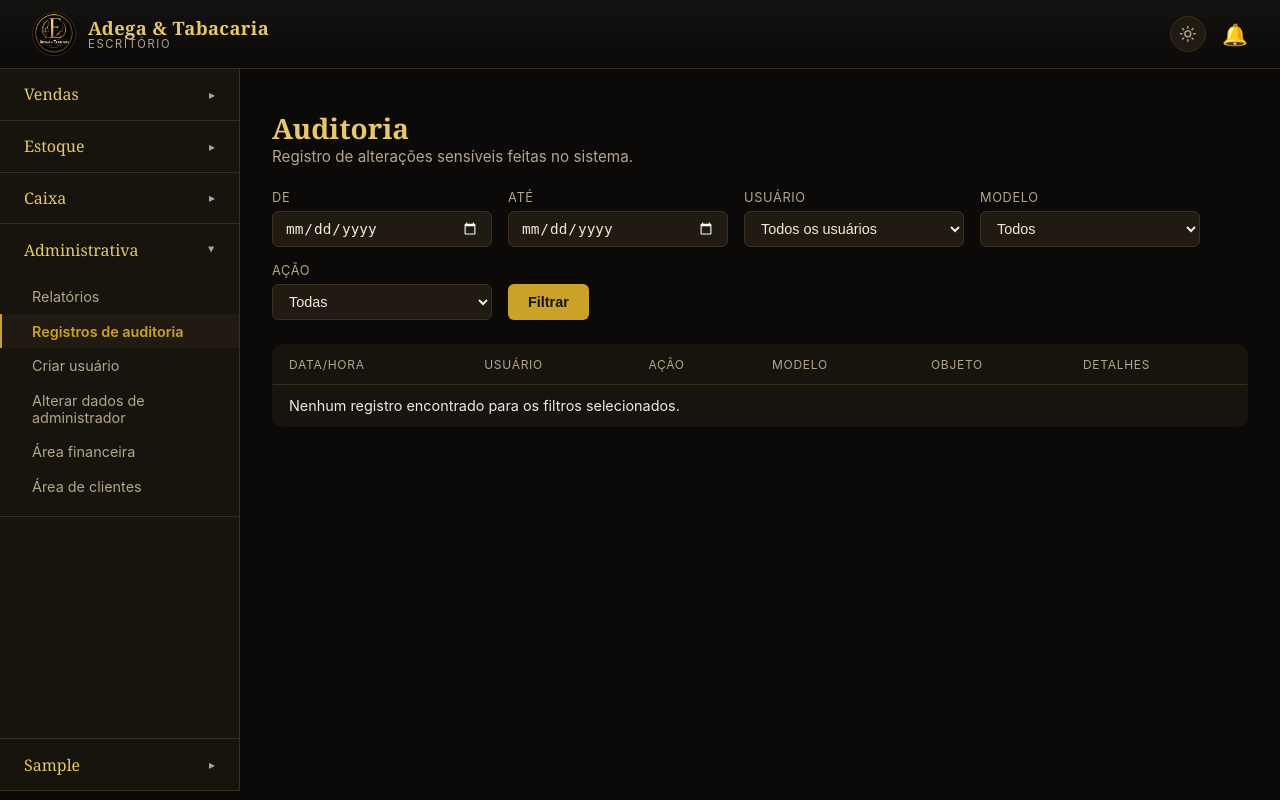
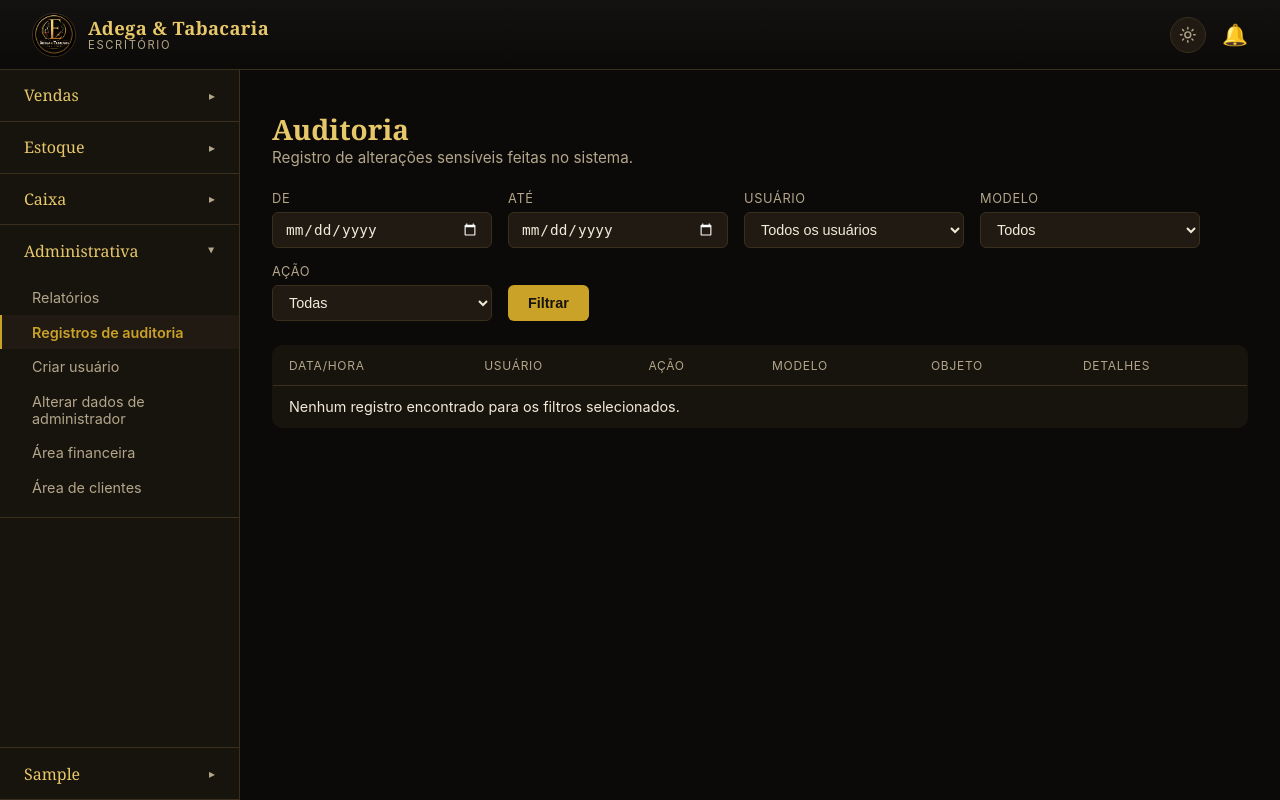
Before and after one commit to Arthur-Ferreira-Fernandes/Adega-Escritorio, a Django app: page /auditoria/ in a window 1280 px wide. Run offline with Django 5.2, Linux system fonts and the light colour scheme; the visitor is signed in with stand-in values (Sample User, id 1); data comes from the database, SQL or seed files in the repository; data that the repository does not hold is empty.

Commit message:
feat: Enhance header and sidebar layout with sticky positioning and dynamic height adjustments

```diff
--- a/desktop/iniciar.py
+++ b/desktop/iniciar.py
@@ -197,7 +197,7 @@ def abrir_janela(url, titulo, pasta_dados):
     webview.settings["OPEN_EXTERNAL_LINKS_IN_BROWSER"] = False
     janela = criar_janela(
         titulo, url, js_api=Api(), width=1280, height=800, min_size=(900, 600),
-        confirm_close=True,
+        confirm_close=True, maximized=True,
     )
     janela.events.loaded += lambda: janela.evaluate_js(JS_JANELAS_NOVAS)
     webview.start(
--- a/static/css/site.css
+++ b/static/css/site.css
@@ -18,6 +18,7 @@
     color-scheme: dark;
     --fonte-marca: Georgia, "Times New Roman", serif;
     --fonte-base: -apple-system, BlinkMacSystemFont, "Segoe UI", sans-serif;
+    --altura-cabecalho: 70px;
 }
 
 /* Tema claro: ligado pelo botão do cabeçalho (static/js/tema.js). */
@@ -45,6 +46,11 @@
     box-sizing: border-box;
 }
 
+/* Links com âncora (#config-caixa) não param escondidos atrás do cabeçalho fixo. */
+html {
+    scroll-padding-top: calc(var(--altura-cabecalho) + 1rem);
+}
+
 body {
     margin: 0;
     font-family: var(--fonte-base);
@@ -58,11 +64,16 @@ a {
 
 /* Cabeçalho */
 
+/* Cabeçalho e menu lateral ficam fixos enquanto o conteúdo rola. */
 .cabecalho {
+    position: sticky;
+    top: 0;
+    z-index: 30;
     display: flex;
     align-items: center;
     justify-content: space-between;
     gap: 1.5rem;
+    min-height: var(--altura-cabecalho);
     padding: 0.75rem 2rem;
     background: linear-gradient(180deg, var(--cor-cabecalho-topo), var(--cor-cabecalho-base));
     border-bottom: 1px solid var(--cor-borda);
@@ -288,7 +299,10 @@ a {
     flex-direction: column;
     background: var(--cor-superficie);
     border-right: 1px solid var(--cor-borda);
-    min-height: calc(100vh - 78px);
+    position: sticky;
+    top: var(--altura-cabecalho);
+    height: calc(100vh - var(--altura-cabecalho));
+    overflow-y: auto;
 }
 
 .barra-lateral__rodape {
@@ -381,9 +395,12 @@ a {
         flex-direction: column;
     }
 
+    /* No celular o menu fica acima do conteúdo: fixo, cobriria a tela. */
     .barra-lateral {
+        position: static;
         width: 100%;
-        min-height: 0;
+        height: auto;
+        overflow: visible;
         border-right: none;
         border-bottom: 1px solid var(--cor-borda);
     }
@@ -858,9 +875,20 @@ a {
     opacity: 0.6;
 }
 
+.barra-lateral__submenu [data-atalho] {
+    display: flex;
+    align-items: center;
+    justify-content: space-between;
+    gap: 0.5rem;
+}
+
 .barra-lateral__submenu [data-atalho]::after {
-    float: right;
-    margin-top: 0.15em;
+    flex-shrink: 0;
+}
+
+/* Já está nessa página: a dica só ocuparia espaço. */
+.barra-lateral__submenu a.ativo::after {
+    display: none;
 }
 
 .botao-atalhos::after {
```
